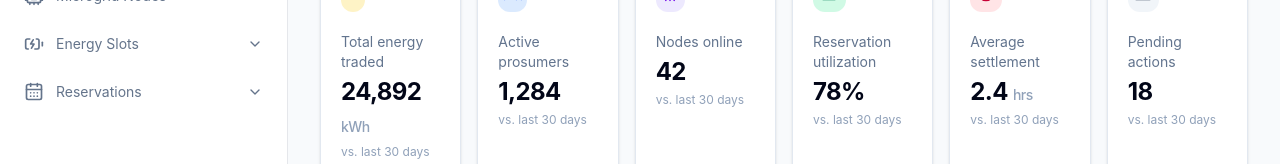
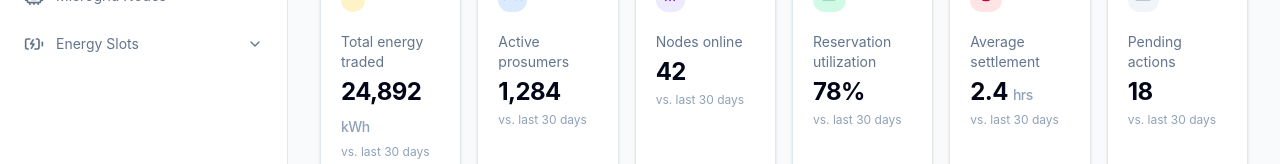
Before and after one commit to DevFusion404/smart-solar-microgrid-trading-system, a React app in the folder frontend/: page /backoffice in a window 1280 px wide. Shown: the part 274-438 px from the top of the page. Built offline with nearby package versions, Linux system fonts and the light colour scheme; the HTML template or start-up script is replaced by a standard one.

Commit message:
Update BackOfficeSidebar labels and enhance StatusBadge styles for better clarity

```diff
--- a/frontend/src/components/BackOfficeSidebar.jsx
+++ b/frontend/src/components/BackOfficeSidebar.jsx
@@ -1,6 +1,5 @@
 import {
   BatteryCharging,
-  CalendarDays,
   ChevronDown,
   CircleUserRound,
   Cpu,
@@ -57,32 +56,17 @@ const navigationGroups = [
     icon: BatteryCharging,
     items: [
       {
-        label: 'Slot Management',
+        label: 'Energy Slot Dashboard',
         to: '/backoffice/energy-slots',
         end: true,
       },
       {
-        label: 'Availability',
-        to: '/backoffice/energy-slots/availability',
-      },
-    ],
-  },
-  {
-    label: 'Reservations',
-    icon: CalendarDays,
-    items: [
-      {
-        label: 'All Reservations',
-        to: '/backoffice/reservations',
-        end: true,
+        label: 'Manage Energy Slots',
+        to: '/backoffice/energy-slots/manage',
       },
       {
-        label: 'Pending Reservations',
-        to: '/backoffice/reservations/pending',
-      },
-      {
-        label: 'Reservation History',
-        to: '/backoffice/reservations/history',
+        label: 'Reservations',
+        to: '/backoffice/energy-slots/reservations',
       },
     ],
   },
--- a/frontend/src/components/common/StatusBadge.jsx
+++ b/frontend/src/components/common/StatusBadge.jsx
@@ -10,6 +10,9 @@ const statusStyles = {
   'Needs review': 'bg-amber-50 text-amber-700 dark:bg-amber-400/10 dark:text-amber-300',
   Approved: 'bg-emerald-50 text-emerald-700 dark:bg-emerald-400/10 dark:text-emerald-300',
   Confirmed: 'bg-emerald-50 text-emerald-700 dark:bg-emerald-400/10 dark:text-emerald-300',
+  Cancelled: 'bg-rose-50 text-rose-700 dark:bg-rose-400/10 dark:text-rose-300',
+  Available: 'bg-blue-50 text-blue-700 dark:bg-blue-400/10 dark:text-blue-300',
+  Booked: 'bg-violet-50 text-violet-700 dark:bg-violet-400/10 dark:text-violet-300',
   Escalated: 'bg-rose-50 text-rose-700 dark:bg-rose-400/10 dark:text-rose-300',
   Maintenance: 'bg-amber-50 text-amber-700 dark:bg-amber-400/10 dark:text-amber-300',
   Offline: 'bg-rose-50 text-rose-700 dark:bg-rose-400/10 dark:text-rose-300',
```
